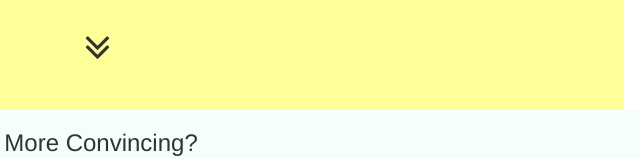
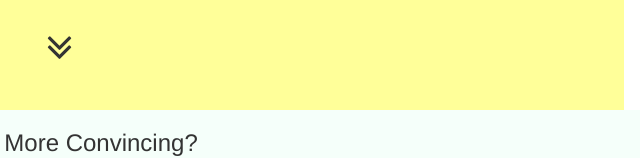
Before and after one commit to abby-garcia/Color-Switcher-Draft, a plain HTML site: page index.html in a window 1280 px wide. Shown: the part 654-812 px from the top of the page, 586-1226 px from the left. Drawn offline with nearby package versions, Linux system fonts and the light colour scheme.

Commit message:
small changes to pictures

```diff
--- a/css/main.css
+++ b/css/main.css
@@ -74,6 +74,8 @@ p{
 }
 
 
+
+
 .foods-button{
 	margin-top: 10px;
 	margin-left: 32%;
@@ -82,7 +84,8 @@ p{
 }
 
 .fa-angle-double-down{
-	margin-left: 600px;
+	margin-left: 562px;
+	margin-top: 30px;
 	margin-top: 30px;
 }
 
```
